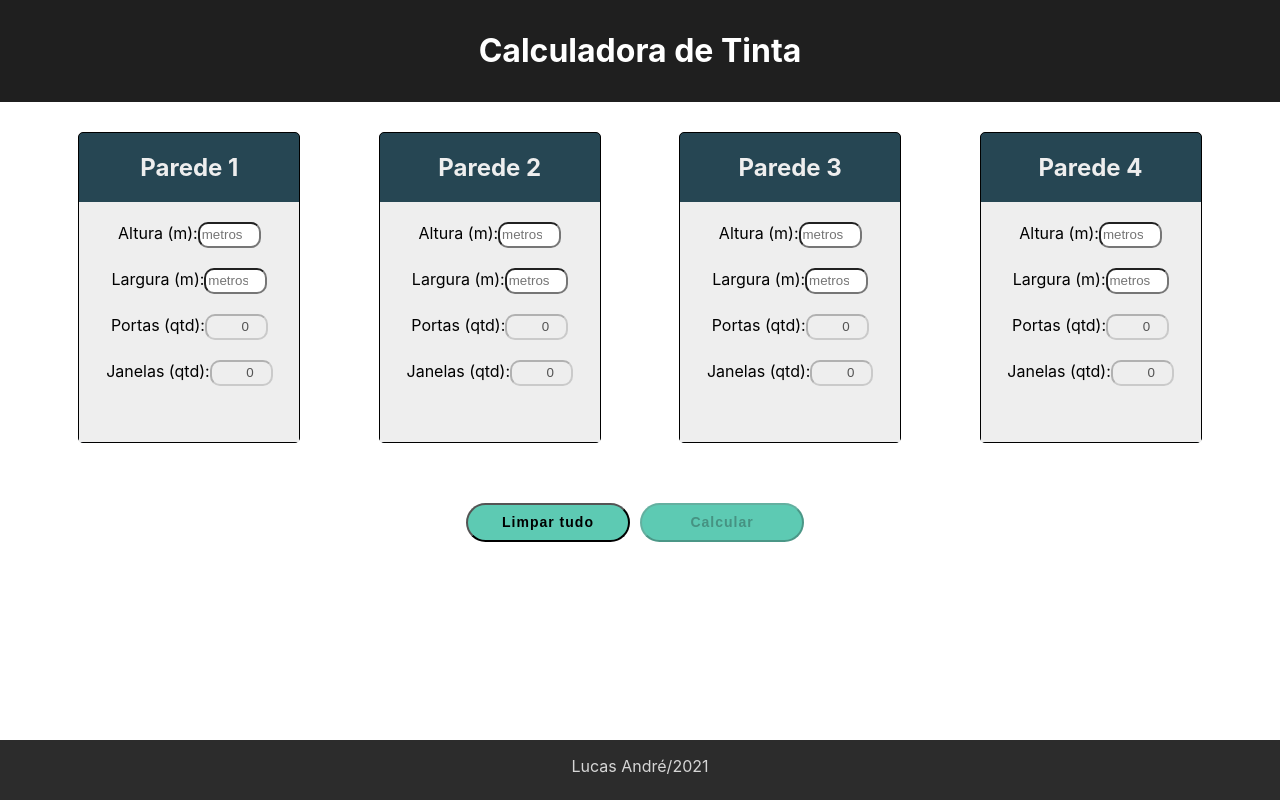
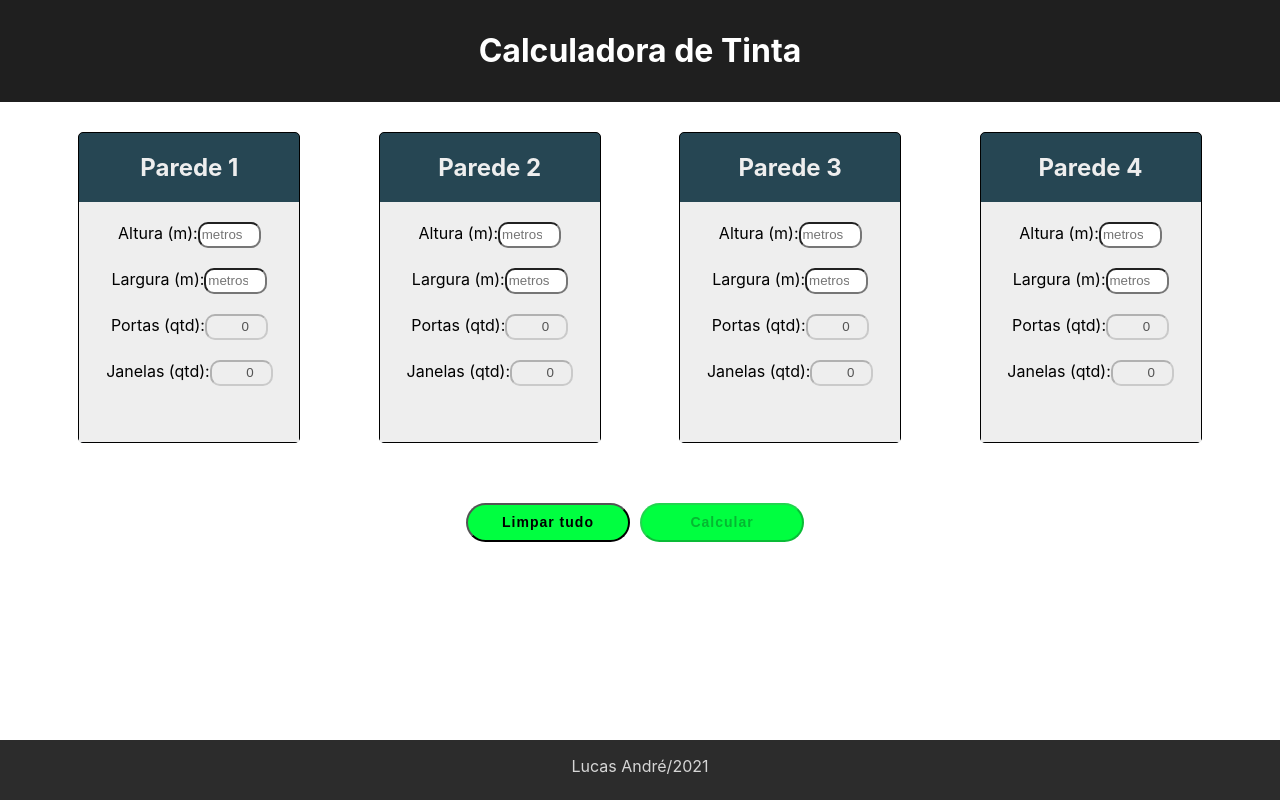
Before and after one commit to LucasCAndre/paint-calculator, a React (Create React App) app: page / in a window 1280 px wide. Built offline with nearby package versions, Linux system fonts and the light colour scheme.

Commit message:
fix bugre

```diff
--- a/src/pages/PaintCalculator.css
+++ b/src/pages/PaintCalculator.css
@@ -18,7 +18,7 @@
   margin-bottom: 60px;
   margin-right: 10px;
   border-radius: 50px;
-  background-color: rgb(93, 202, 179);
+  background-color: rgb(0, 255, 64);
   cursor: pointer;
   display: inline-block;
   letter-spacing: 1px;
```
